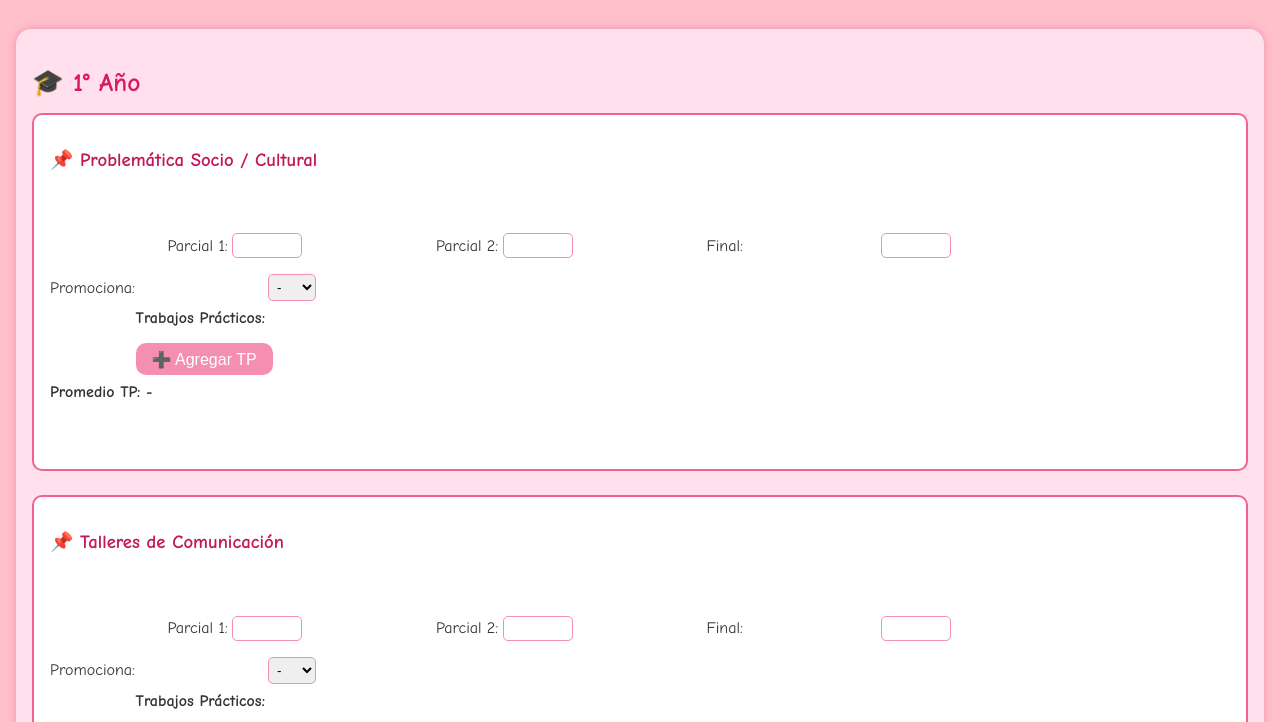
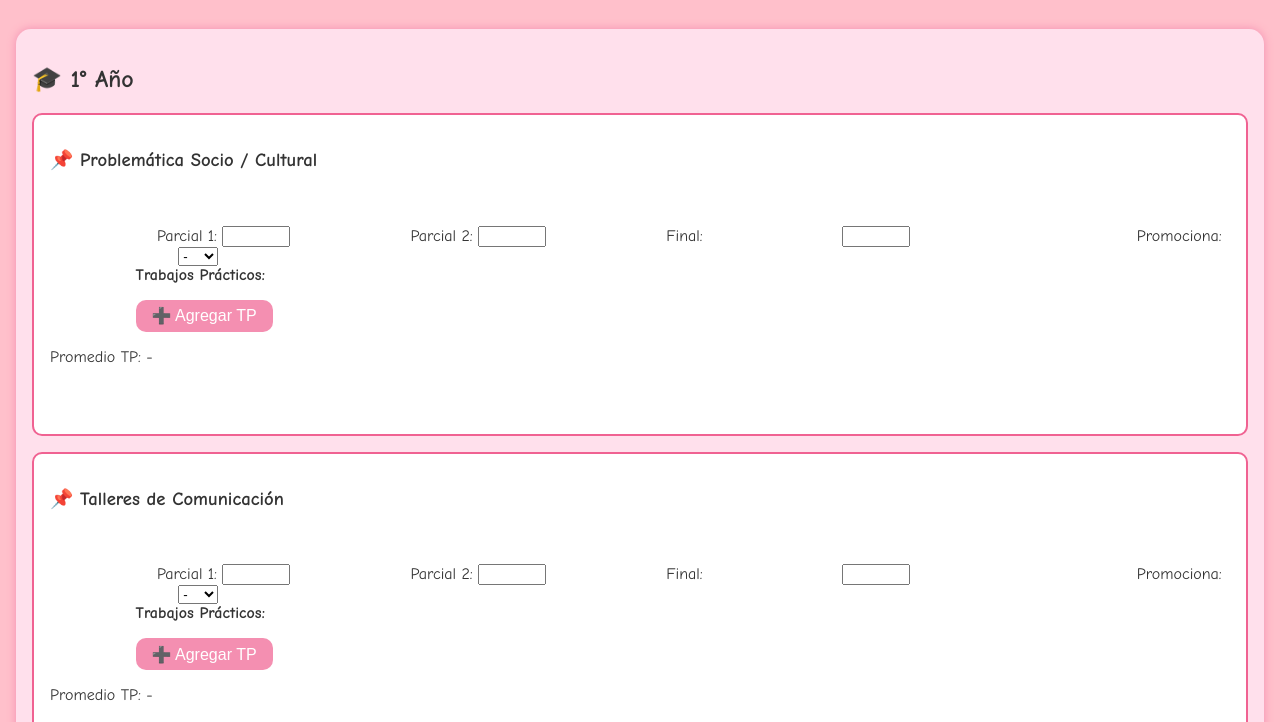
Before and after one commit to Keyla-7/Notas-Curriculares, a plain HTML site: page index.html in a window 1280 px wide. Shown: the part 78-800 px from the top of the page. Drawn offline with Linux system fonts and the light colour scheme.

Commit message:
Update style.css

```diff
--- a/style.css
+++ b/style.css
@@ -12,12 +12,6 @@ h1 {
     margin-bottom: 1rem;
 }
 
-h2 {
-    font-size: 1.6rem;
-    color: #d81b60;
-    margin-bottom: 1rem;
-}
-
 .año {
     margin: 2rem 0;
     padding: 1rem;
@@ -27,7 +21,7 @@ h2 {
 }
 
 .materia {
-    margin-bottom: 1.5rem;
+    margin-bottom: 1rem;
     padding: 1rem;
     border: 2px solid #f06292;
     border-radius: 10px;
@@ -36,32 +30,11 @@ h2 {
 
 .materia h3 {
     margin-top: 0;
-    color: #c2185b;
 }
 
-.notas {
-    margin-top: 0.5rem;
-}
-
-.notas-row {
-    display: flex;
-    flex-wrap: wrap;
-    gap: 1rem;
-    margin-bottom: 0.5rem;
-}
-
-.notas-row label {
-    display: flex;
-    align-items: center;
-    gap: 0.3rem;
-}
-
-input[type="number"] {
+.notas input {
     width: 60px;
-    padding: 4px;
-    border: 1px solid #f48fb1;
-    border-radius: 5px;
-    text-align: center;
+    margin-right: 0.5rem;
 }
 
 .tp-grid {
@@ -69,26 +42,6 @@ input[type="number"] {
     grid-template-columns: repeat(auto-fit, minmax(60px, 1fr));
     gap: 0.5rem;
     margin-top: 0.5rem;
-}
-
-.tp-item {
-    display: flex;
-    align-items: center;
-    justify-content: center;
-}
-
-.tp-item input {
-    width: 50px;
-    padding: 4px;
-    text-align: center;
-}
-
-.tp-item button {
-    margin-left: 5px;
-    font-size: 1rem;
-    background-color: transparent;
-    border: none;
-    cursor: pointer;
 }
 
 button {
@@ -100,20 +53,8 @@ button {
     cursor: pointer;
     font-size: 1rem;
     margin-top: 0.5rem;
-    transition: background 0.3s;
 }
 
 button:hover {
     background-color: #ec407a;
 }
-
-.promedio-tp {
-    margin-top: 0.5rem;
-    font-weight: bold;
-}
-
-select {
-    border: 1px solid #f48fb1;
-    border-radius: 5px;
-    padding: 4px;
-}
```
